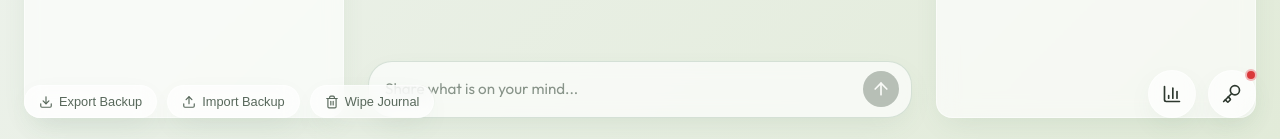
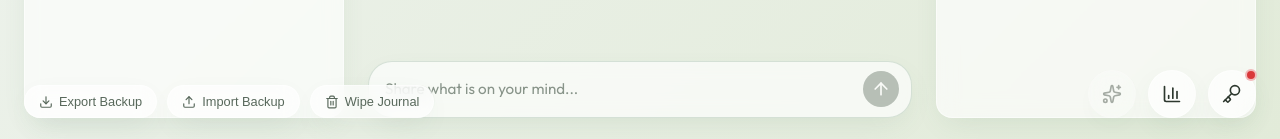
Before and after one commit to HarshitJn/local-growth-journal-webapp, a React (Vite) app: page / in a window 1280 px wide. Shown: the part 658-797 px from the top of the page. Built offline with nearby package versions, Linux system fonts and the light colour scheme; a web font is replaced by a local one.

Commit message:
feat: add floating sparkles button in bottom-right to force regenerate all insights

```diff
--- a/src/App.css
+++ b/src/App.css
@@ -654,3 +654,16 @@
     transform: translate(-50%, 0);
   }
 }
+
+/* Sparkles Force Generate button */
+.sparkles-btn:hover {
+  border-color: #dca842 !important;
+  color: #dca842 !important;
+  transform: scale(1.05);
+}
+
+.sparkles-btn:disabled {
+  opacity: 0.4;
+  cursor: not-allowed;
+  transform: none;
+}
--- a/src/App.jsx
+++ b/src/App.jsx
@@ -1,5 +1,5 @@
 import React, { useState, useEffect } from 'react';
-import { AlertCircle, Lightbulb, Shield, Quote, BookOpen, Key, Eraser, RefreshCw, CheckCircle, Info } from 'lucide-react';
+import { AlertCircle, Lightbulb, Shield, Quote, BookOpen, Key, Eraser, RefreshCw, CheckCircle, Info, Sparkles } from 'lucide-react';
 import './App.css';
 
 // Component imports
@@ -262,6 +262,42 @@ function App() {
     }
   };
 
+  const handleForceRegenerateAll = async () => {
+    if (logs.length === 0) {
+      alert("You need at least one journal entry to generate insights.");
+      return;
+    }
+    if (!apiKey) {
+      setErrorMsg(`To generate insights, configure your ${provider.toUpperCase()} API Key in the bottom-right.`);
+      return;
+    }
+
+    setIsLoading(true);
+    setErrorMsg('');
+    try {
+      const { insights, usage } = await analyzeJournal(logs, provider, apiKey, modelName);
+      setWidgets(insights);
+      saveJournalData({ logs, widgets: insights });
+
+      if (usage && (usage.inputTokens > 0 || usage.outputTokens > 0)) {
+        const cost = calculateCost(provider, modelName, usage.inputTokens, usage.outputTokens);
+        saveUsageRecord({
+          provider,
+          model: modelName,
+          inputTokens: usage.inputTokens,
+          outputTokens: usage.outputTokens,
+          cost
+        });
+      }
+      showToast("All insights updated!", "success");
+    } catch (err) {
+      console.error(err);
+      setErrorMsg('Failed to regenerate insights: ' + (err.message || 'Check your key or network connection.'));
+    } finally {
+      setIsLoading(false);
+    }
+  };
+
   return (
     <div className="app-container">
       {/* Column 1: Left Widgets */}
@@ -343,6 +379,15 @@ function App() {
       {/* Bottom Floating Utilities */}
       <BackupControl onDataImported={handleDataImported} onClearAll={handleClearAllData} />
       <div className="bottom-right-controls">
+        <button
+          onClick={handleForceRegenerateAll}
+          disabled={isLoading || logs.length === 0}
+          className="settings-btn sparkles-btn"
+          title="Force Update All Insights"
+          style={{ transition: 'all 0.2s ease' }}
+        >
+          <Sparkles size={20} className={isLoading ? 'spinner' : ''} />
+        </button>
         <UsageStatsModal />
         <APIKeyModal />
       </div>
```
